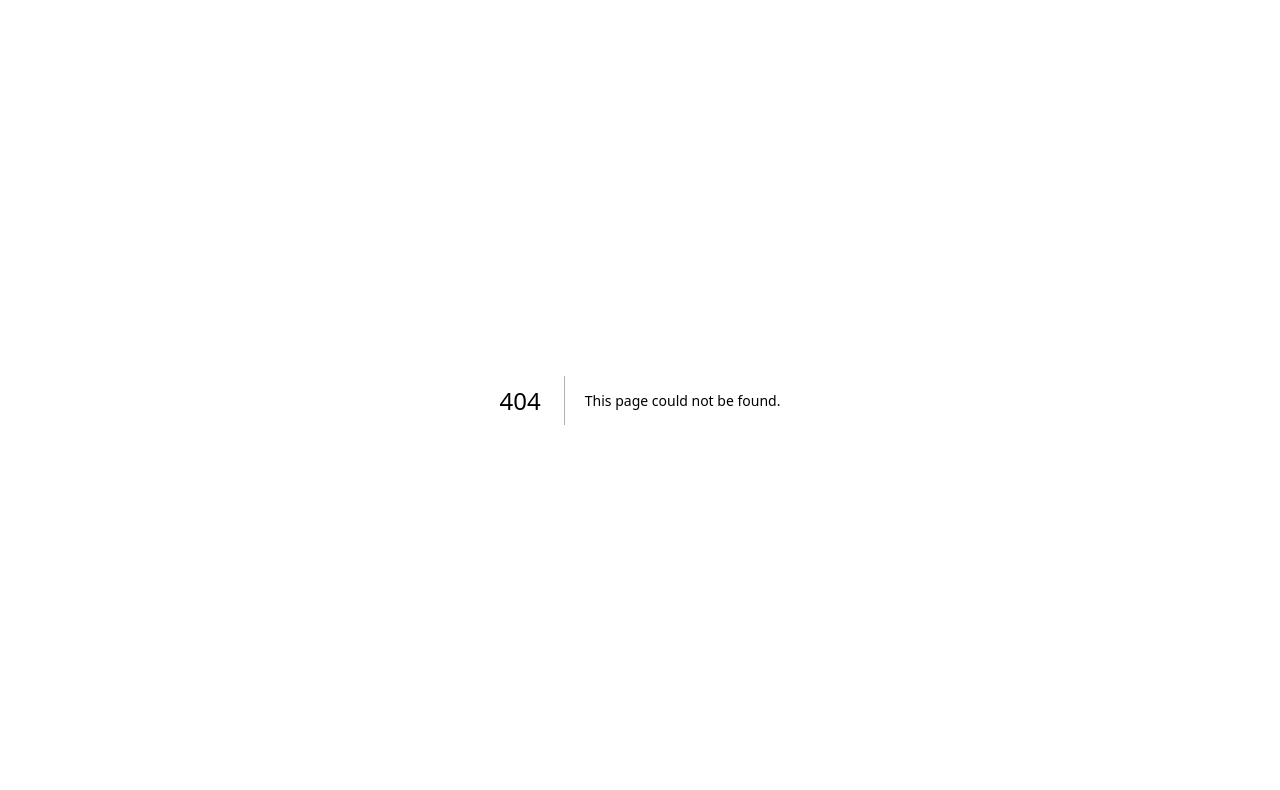
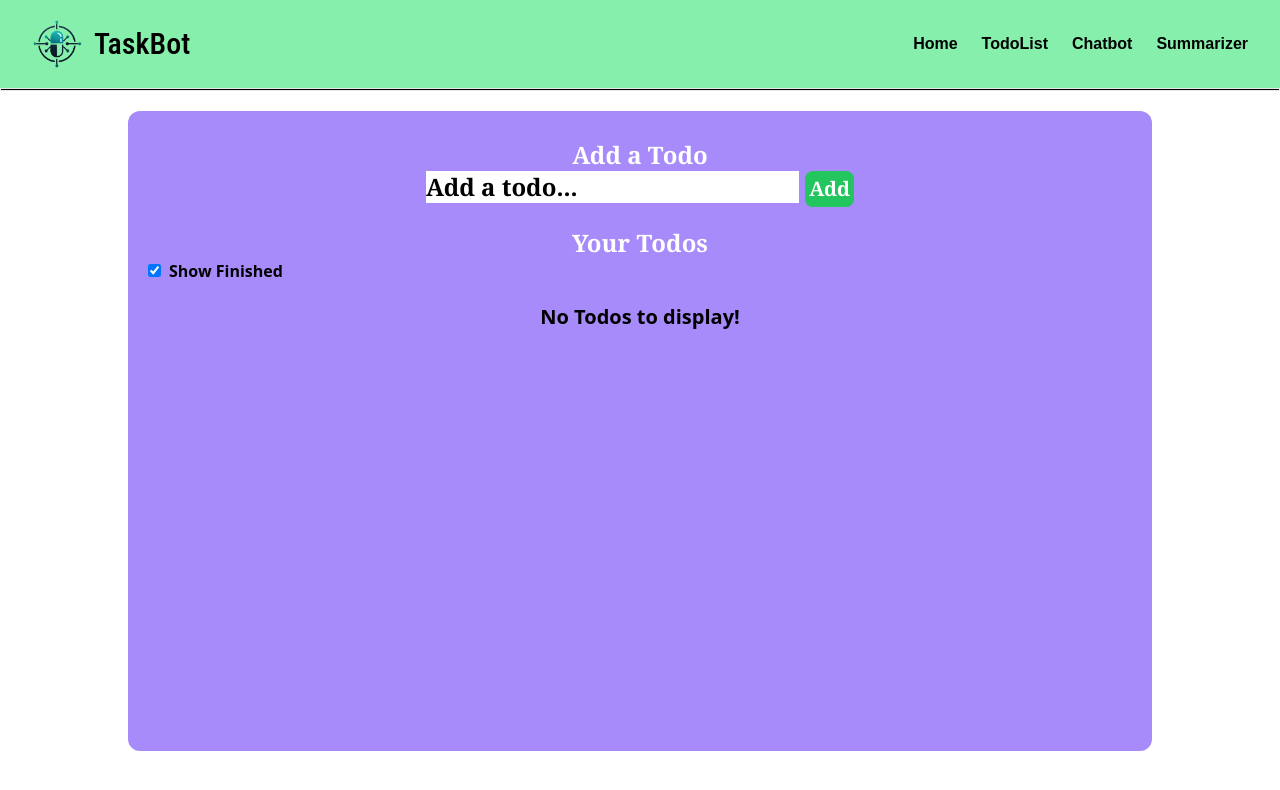
Before and after one commit to kulkarniakashs/taskbot, a Next.js app: page /todo in a window 1280 px wide. Before the commit this address had no page. Shown: the top 790 px of the page. Built offline with nearby package versions, Linux system fonts and the light colour scheme.

Commit message:
added Navbar and the todo list page

```diff
--- a/app/globals.css
+++ b/app/globals.css
@@ -1,27 +1,50 @@
 @tailwind base;
 @tailwind components;
 @tailwind utilities;
+@import url('https://fonts.googleapis.com/css2?family=Kanit:ital,wght@0,100;0,200;0,300;0,400;0,500;0,600;0,700;0,800;0,900;1,100;1,200;1,300;1,400;1,500;1,600;1,700;1,800;1,900&family=Roboto+Condensed:ital,wght@0,100..900;1,100..900&display=swap');
+*{
+  margin: 0px;
+  padding: 0px;
+}
+.border {
+  height: 3px;
+  background: black;
+}
+.block1{
+  border: 2px solid black;
+  border-radius: 4px;
+}
+.ulNum {
+  list-style-type: circle;
+}
+.ele:hover{
+  transform: scale(1.01);
+  box-shadow: 12px 12px 12px rgb(0, 0, 0,0.1) ,
+  -10px -10px 10px white;
 
-:root {
-  --background: #ffffff;
-  --foreground: #171717;
 }
-
-@media (prefers-color-scheme: dark) {
-  :root {
-    --background: #0a0a0a;
-    --foreground: #ededed;
-  }
+.roboto-condensed {
+  font-family: "Roboto Condensed", sans-serif;
+  font-optical-sizing: auto;
+  font-weight: 500;
+  font-style: normal;
 }
-
-body {
-  color: var(--foreground);
-  background: var(--background);
-  font-family: Arial, Helvetica, sans-serif;
+.kanit-semibold {
+  font-family: "Kanit", sans-serif;
+  font-weight: 600;
+  font-style: normal;
 }
-
-@layer utilities {
-  .text-balance {
-    text-wrap: balance;
-  }
+.roboto-slab{
+  font-family: "Roboto Slab", serif;
+  font-optical-sizing: auto;
+  font-weight:500;
+  font-style: normal;
 }
+.nerko-one-regular {
+  font-family: "Nerko One", cursive;
+  font-weight: 400;
+  font-style: normal;
+}
+.banner button{
+  margin: auto;
+}
--- a/app/page.js
+++ b/app/page.js
@@ -1,101 +1,12 @@
-import Image from "next/image";
+import Navbar from '@/components/Navbar'
+import React from 'react'
 
-export default function Home() {
+function page() {
   return (
-    <div className="grid grid-rows-[20px_1fr_20px] items-center justify-items-center min-h-screen p-8 pb-20 gap-16 sm:p-20 font-[family-name:var(--font-geist-sans)]">
-      <main className="flex flex-col gap-8 row-start-2 items-center sm:items-start">
-        <Image
-          className="dark:invert"
-          src="https://nextjs.org/icons/next.svg"
-          alt="Next.js logo"
-          width={180}
-          height={38}
-          priority
-        />
-        <ol className="list-inside list-decimal text-sm text-center sm:text-left font-[family-name:var(--font-geist-mono)]">
-          <li className="mb-2">
-            Get started by editing{" "}
-            <code className="bg-black/[.05] dark:bg-white/[.06] px-1 py-0.5 rounded font-semibold">
-              app/page.js
-            </code>
-            .
-          </li>
-          <li>Save and see your changes instantly.</li>
-        </ol>
+    <div>
+      <Navbar/>
+    </div>
+  )
+}
 
-        <div className="flex gap-4 items-center flex-col sm:flex-row">
-          <a
-            className="rounded-full border border-solid border-transparent transition-colors flex items-center justify-center bg-foreground text-background gap-2 hover:bg-[#383838] dark:hover:bg-[#ccc] text-sm sm:text-base h-10 sm:h-12 px-4 sm:px-5"
-            href="https://vercel.com/new?utm_source=create-next-app&utm_medium=appdir-template-tw&utm_campaign=create-next-app"
-            target="_blank"
-            rel="noopener noreferrer"
-          >
-            <Image
-              className="dark:invert"
-              src="https://nextjs.org/icons/vercel.svg"
-              alt="Vercel logomark"
-              width={20}
-              height={20}
-            />
-            Deploy now
-          </a>
-          <a
-            className="rounded-full border border-solid border-black/[.08] dark:border-white/[.145] transition-colors flex items-center justify-center hover:bg-[#f2f2f2] dark:hover:bg-[#1a1a1a] hover:border-transparent text-sm sm:text-base h-10 sm:h-12 px-4 sm:px-5 sm:min-w-44"
-            href="https://nextjs.org/docs?utm_source=create-next-app&utm_medium=appdir-template-tw&utm_campaign=create-next-app"
-            target="_blank"
-            rel="noopener noreferrer"
-          >
-            Read our docs
-          </a>
-        </div>
-      </main>
-      <footer className="row-start-3 flex gap-6 flex-wrap items-center justify-center">
-        <a
-          className="flex items-center gap-2 hover:underline hover:underline-offset-4"
-          href="https://nextjs.org/learn?utm_source=create-next-app&utm_medium=appdir-template-tw&utm_campaign=create-next-app"
-          target="_blank"
-          rel="noopener noreferrer"
-        >
-          <Image
-            aria-hidden
-            src="https://nextjs.org/icons/file.svg"
-            alt="File icon"
-            width={16}
-            height={16}
-          />
-          Learn
-        </a>
-        <a
-          className="flex items-center gap-2 hover:underline hover:underline-offset-4"
-          href="https://vercel.com/templates?framework=next.js&utm_source=create-next-app&utm_medium=appdir-template-tw&utm_campaign=create-next-app"
-          target="_blank"
-          rel="noopener noreferrer"
-        >
-          <Image
-            aria-hidden
-            src="https://nextjs.org/icons/window.svg"
-            alt="Window icon"
-            width={16}
-            height={16}
-          />
-          Examples
-        </a>
-        <a
-          className="flex items-center gap-2 hover:underline hover:underline-offset-4"
-          href="https://nextjs.org?utm_source=create-next-app&utm_medium=appdir-template-tw&utm_campaign=create-next-app"
-          target="_blank"
-          rel="noopener noreferrer"
-        >
-          <Image
-            aria-hidden
-            src="https://nextjs.org/icons/globe.svg"
-            alt="Globe icon"
-            width={16}
-            height={16}
-          />
-          Go to nextjs.org →
-        </a>
-      </footer>
-    </div>
-  );
-}
+export default page
--- /dev/null
+++ b/app/todo/page.js
@@ -0,0 +1,100 @@
+"use client"
+import { React, useRef, useState ,useEffect} from 'react'
+import Navbar from '@/components/Navbar';
+import { v4 as uuidv4 } from 'uuid';
+import { FaRegEdit } from "react-icons/fa";
+import { MdDelete } from 'react-icons/md';
+
+function App() {
+  const [Todo, setTodo] = useState("Add a todo...");
+  const [todos, setTodos] = useState([]);
+  const [showFinished, SetshowFinished] = useState(true);
+  useEffect(() => {
+    const newTodos = JSON.parse(localStorage.getItem("todos"))
+    if(newTodos){
+      setTodos(newTodos)
+    }
+    return () => {
+    };
+  }, []);
+  const saveToLS = () =>{
+    localStorage.setItem("todos",JSON.stringify(todos));
+  }
+  const handleAdd = (e) => {
+    setTodos([...todos, {id:uuidv4(), Todo, isCompleted: false }])
+    setTodo("Add a todo...");
+    saveToLS();
+  }
+  const handleEdit = (e) => {
+    let newTodo = todos.filter(item => item.id == e.target.name);
+    setTodo(newTodo[0].Todo);
+    handleRemove(e);
+    saveToLS();
+  }
+  const handleRemove = (e) => {
+    let id = e.target.name;
+    let newTodo = todos.filter(item => item.id != id)
+    setTodos(newTodo)
+    saveToLS();
+  }
+  const handleInput = (e) => {
+    setTodo(e.target.value);
+  }
+  const handleCheckbox = (e)  => {
+    let id = e.target.name;
+    let idx = todos.findIndex(items=>items.id==id);
+    let newTodos = [...todos];
+    newTodos[idx].isCompleted = !todos[idx].isCompleted;
+    setTodos(newTodos);
+    saveToLS();
+  }
+
+  const handlFocus = e => {
+    if (e.target.value == "Add a todo...") {
+      setTodo("");
+    }
+    console.log("focus");
+
+  }
+  const handleBlur = (e) => {
+    if (e.target.value === "") {
+      setTodo("Add a todo...");
+    }
+  };
+  const handleshowFinished= (e) => {
+    SetshowFinished(!showFinished)
+  }
+
+  return (
+    <div>
+      <Navbar/>
+      <div className="container w-screen md:w-4/5 h-4/6 rounded-xl mx-auto my-5 pt-7 bg-violet-400 min-h-[80vh]">
+        <div className="logo text-center font-bold text-white text-2xl font-serif ">
+          <h1>Add a Todo</h1>
+          <input type="text" value={Todo} className='text-black max-w-[45vw]' onChange={handleInput} onFocus={handlFocus} onBlur={handleBlur} /> <button className='bg-green-500 rounded-lg p-1 text-xl' onClick={handleAdd} >Add</button>
+        </div>
+        <div className="body bg-violet-400 mt-5">
+          <div className="logo1 text-center font-bold text-white text-2xl font-serif">Your Todos</div>
+          <input type="checkbox" name="" id="" checked={showFinished} onChange={handleshowFinished} className='ml-5 mr-2'/><span className='font-semibold'>Show Finished</span>
+          <div className="todos mt-5">
+            {todos.length === 0 && <div className='mx-auto text-xl font-semibold text-center'> No Todos to display!</div>}
+          {todos.map(items=>{
+            return (showFinished || !items.isCompleted) && ((<div className="todo flex md:justify-around gap-6 my-2 font-medium justify-between px-4" key={items.id}>
+              <div className='flex  flex-start gap-2 min-w-[36%] max-w-[50%]'>
+                <input type="checkbox" name={items.id} id="" checked={items.isCompleted} onChange={handleCheckbox} />
+              <div className={items.isCompleted? "text line-through":"text"}>{items.Todo}</div>
+              </div>
+              <div className='flex'>
+              <button className='bg-green-500 rounded-md px-1 max-h-6' onClick={handleEdit} name={items.id}><FaRegEdit style={{pointerEvents:'none'}} className='w-6 h-6' /></button>
+              <button className='bg-green-500 rounded-md px-1 mx-2 max-h-6'onClick={handleRemove} name={items.id}><MdDelete style={{pointerEvents:'none'}} className='w-6 h-6'/> </button>
+              </div>
+            </div>))
+          })}
+        </div>
+      </div>
+    </div>
+    </div>
+  )
+}
+
+export default App
--- /dev/null
+++ b/components/Navbar.js
@@ -0,0 +1,27 @@
+import React from 'react'
+import Link from 'next/link'
+import Image from 'next/image';
+function Navbar() {
+  return (
+    <>
+    <nav className='flex justify-between items-center bg-green-300 gap-6 px-8 py-5 m-0 sticky top-0 z-10' >
+      <div>
+        <Link href="/">
+        <div className='flex items-center gap-3 text-3xl font-medium font-serif'>
+        <Image src="/newLogo.png" height={50} width={50} alt="Logo"/>
+        <div className='hidden sm:inline-block roboto-condensed '>TaskBot</div>
+        </div>
+        </Link>
+      </div>
+      <ul className='flex justify-between items-end gap-6 kanit-semibold'>
+       <li> <Link href="/">Home</Link></li>
+       <li> <Link href="/todo" >TodoList</Link></li>
+       <li> <Link href="/chatbot">Chatbot</Link></li>
+       <li> <Link href="/summarizer">Summarizer</Link></li>
+      </ul>
+    </nav>
+    <div className='border'></div>
+    </>
+  )
+}
+export default Navbar
```
Also changed, not shown: package.json (+7 -4 lines), public/newLogo.png (added), 1 other file (tests, documents, lock files or other folders).
